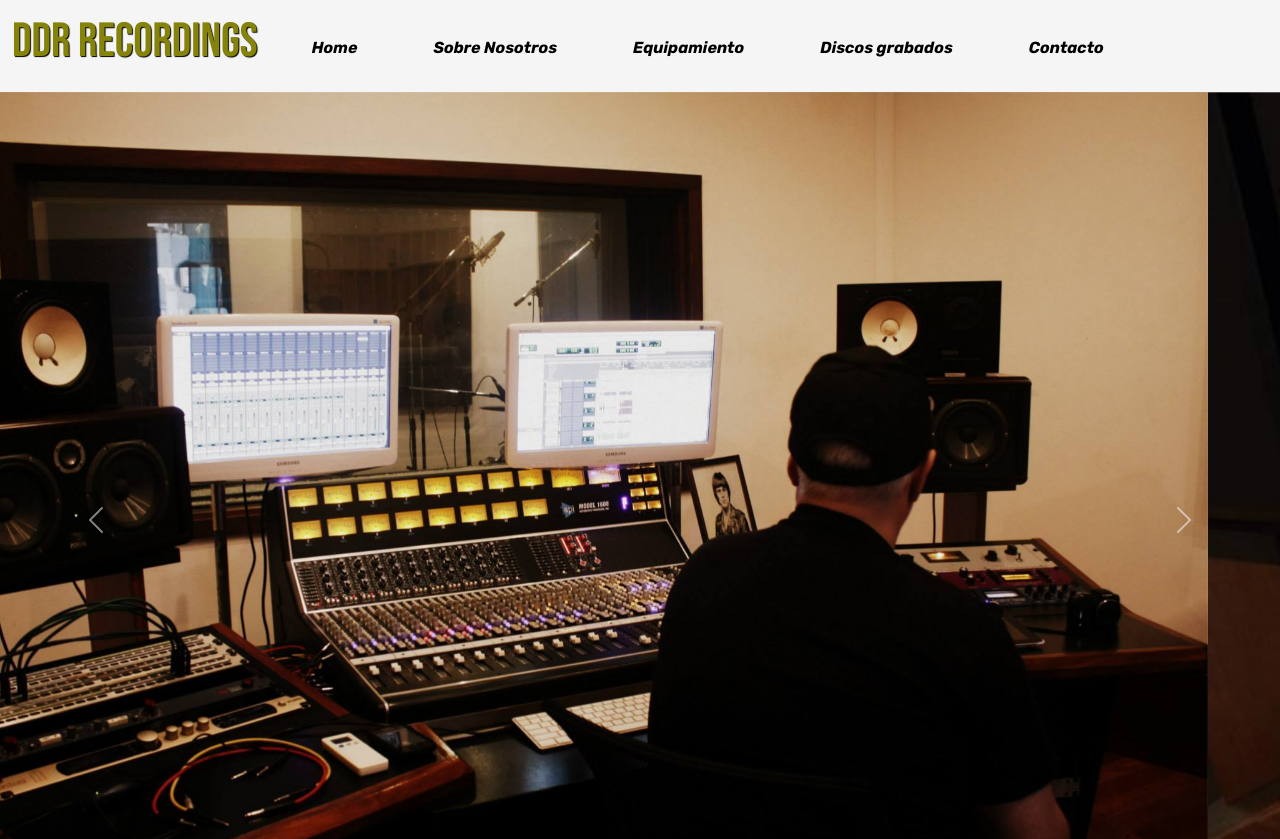
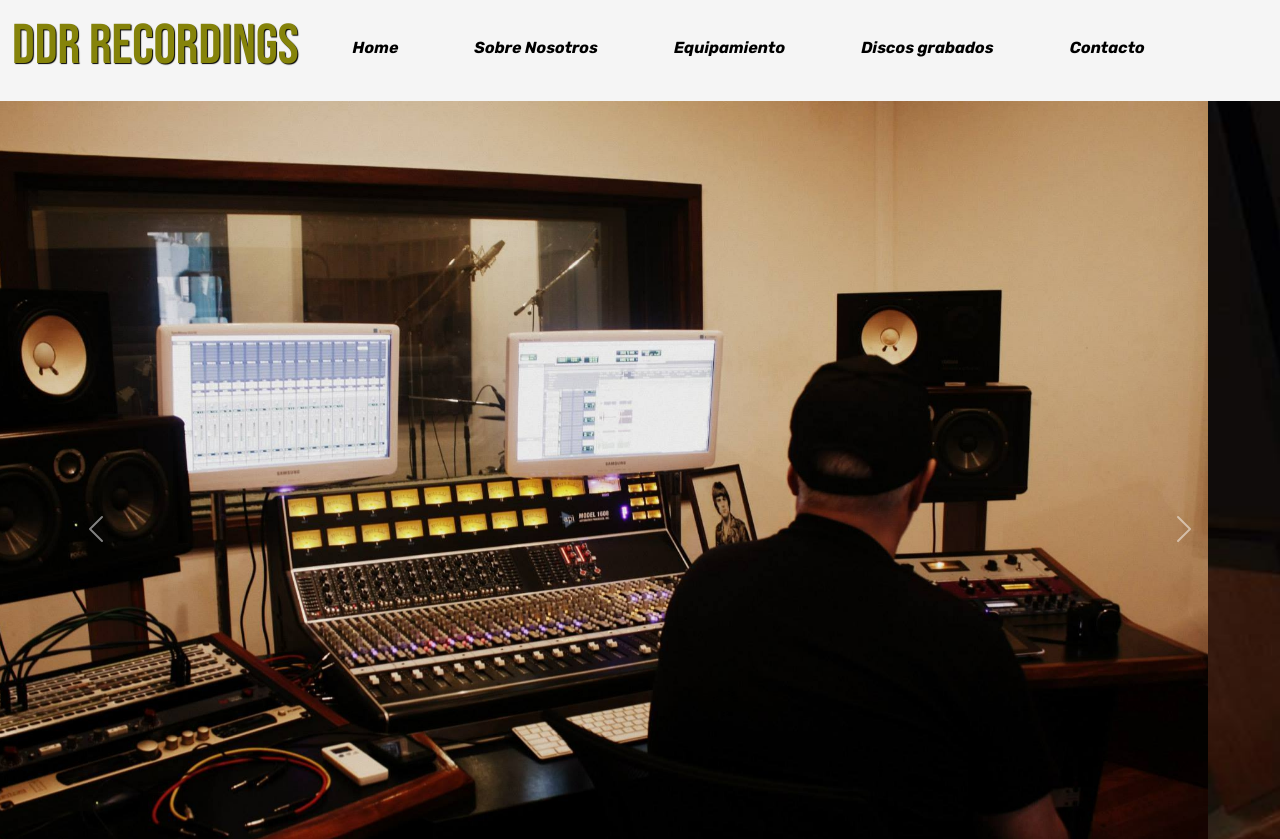
Before and after one commit to Lucasg996/agregando-animaciones-, a website: page index.html in a window 1280 px wide. Shown: the top 839 px of the page. Drawn offline with nearby package versions, Linux system fonts and the light colour scheme.

Commit message:
nuevos cambios

```diff
--- a/scss/style.scss
+++ b/scss/style.scss
@@ -15,7 +15,7 @@
 // div contenedor index
 .contenedor{
     display: grid;
-    grid-template-rows: 0.1fr 1fr 0.1fr;
+    grid-template-rows: 0.1fr 0.1fr 0.1fr;
     grid-template-columns: 1fr 1fr 1fr 1fr;
     grid-template-areas: "header header header header "
                           "main main main main"
@@ -45,7 +45,7 @@ header {
 
           h1{
                  color:$color-complementario;
-                 font-size: 3rem;
+                 font-size: 3.5rem;
                  font-family: $fuente-secundaria;
                  text-shadow: 1px 1px 1px $color-secundario;
 
--- a/scss/utilities/_medias.scss
+++ b/scss/utilities/_medias.scss
@@ -1,11 +1,4 @@
 
-@media screen and (max-width: 410px){
-
-
-        .derechos{
-            display: none;
-        }
-    }
     @media screen and (max-width: 501px) and (min-width: 464px){
 
         form{
```
Also changed, not shown: css/main.css.
